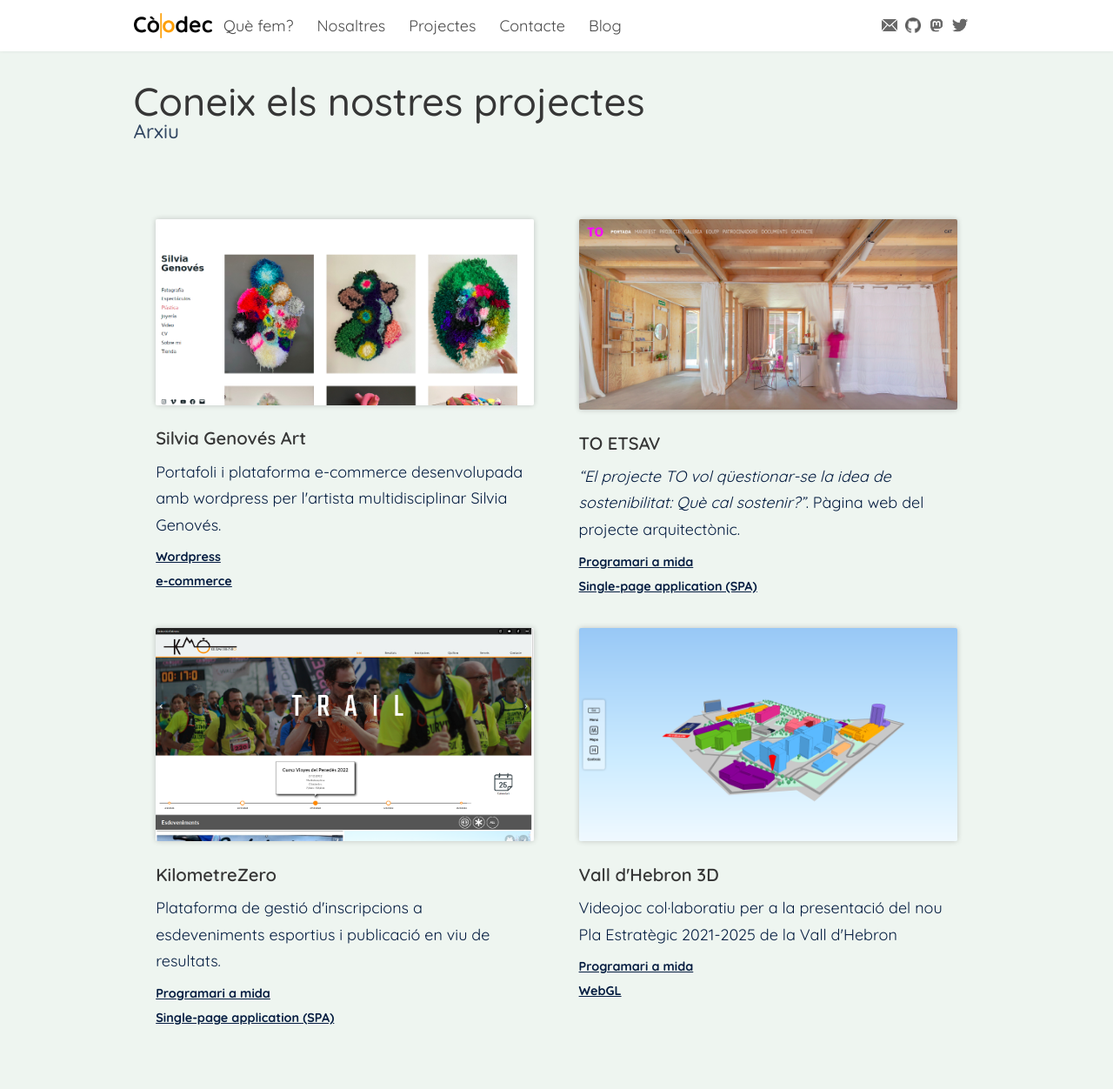
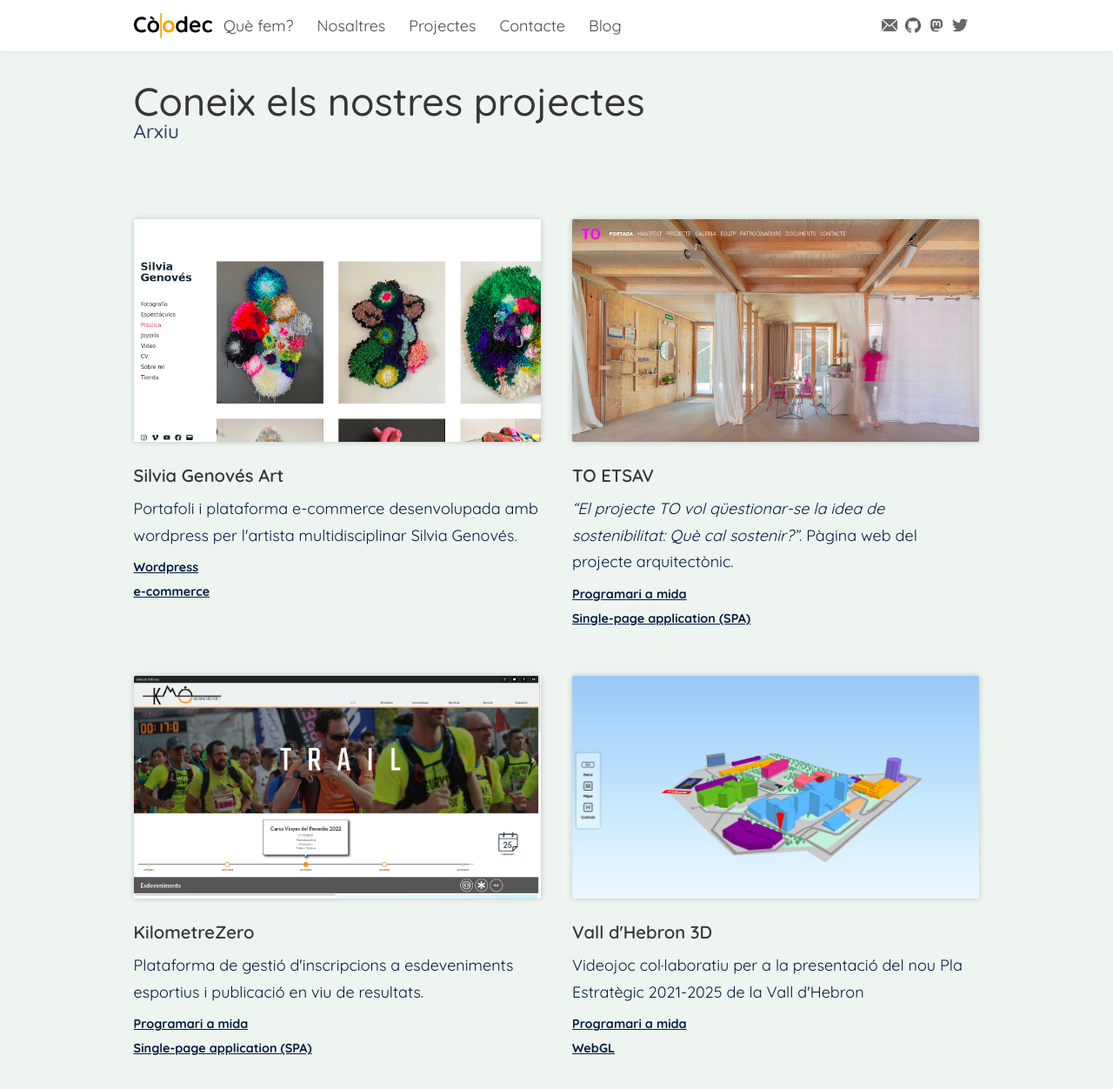
Before and after one commit to codeccoop/codeccoop.github.io, a Jekyll site: the page built from projects.html, in a window 1280 px wide and 1400 px high. Shown: the top 1252 px of the window at 87% size. Built offline with Jekyll 4.4.1, drawn with Linux system fonts in a browser that asks for light colours.

Commit message:
cover updates;

```diff
--- a/_sass/_reset.scss
+++ b/_sass/_reset.scss
@@ -1,4 +1,5 @@
 $header-height: 60px;
+$mobile-header-height: 39px;
 $site-paddings: 12vw;
 $post-width: 800px;
 
--- a/assets/css/pages/home.scss
+++ b/assets/css/pages/home.scss
@@ -15,6 +15,14 @@
     background-repeat: no-repeat;
     background-size: cover;
     background-position: center;
+
+	.is-mobile & {
+		padding-top: $mobile-header-height;
+	}
+
+	&#home {
+		padding-bottom: 55px;
+	}
 
     &#team {
 		padding-bottom: 175px;
@@ -63,6 +71,30 @@
 			width: 100%;
 		}
 	}
+}
+
+.home__title {
+	margin-top: 2rem;
+    font-size: ms(4);
+    font-weight: 500;
+    line-height: .9;
+
+	#home & {
+		color: white;
+		margin-top: 40px;
+
+		.is-mobile & {
+			margin-top: 60px;
+		}
+
+		+ .subtitle {
+			margin-top: -0.25rem;
+		}
+	}
+
+    &:not(:last-child) {
+        margin-bottom: 1rem;
+    }
 }
 
 .home__landing {
@@ -446,7 +478,15 @@
     margin-top: -#{$header-height};
     background: transparent;
 }
-#projects{
+
+#projects {
+	.projects__content {
+		flex: 1;
+		display: flex;
+		flex-direction: column;
+		justify-content: center;
+	}
+
 	.home__projects {
 		@include m-media(zr, sm) {
 			.button {
@@ -460,27 +500,53 @@
 			}
 		}
 	}
-	.projects__data{
-		padding: 40px 0;
+
+	.projects__data {
+		padding: 0px;
 	}
-	.projects__product{
-		align-items: start;
-		padding-right: 0px;
-		&:first-child {
-			padding-left: 0px;
+
+	.projects__product {
+		width: 100%;
+
+		&:not(:last-child) {
+			padding-bottom: 2rem;
+		}
+
+		&:last-child {
+			margin-top: unset;
+		}
+
+		@include m-media(md) {
+			width: 50%;
+
+			&:nth-child(odd) {
+				padding-right: 1rem;
+			}
+
+			&:nth-child(even) {
+				padding-left: 1rem;
+			}
+
+			&:not(:last-child) {
+				padding-bottom: 0px;
+			}
+		}
+
+		.projects__product-body {
+			width: 100%;
 		}
 	}
-	.container__home__projects{
+
+	.container__home__projects {
 		display: flex;
 		align-items: center;
 		justify-content: center;
+		margin-top: 2rem;
 	}
-	.home__projects{
-		margin-top: 40px;
-		padding-bottom: 100px;
-	}
+
 	.projects__product-tags li{
 		display: inline;
+
 		&:not(:first-child){
 			margin-left: 7px;
 		}
--- a/assets/css/pages/projects.scss
+++ b/assets/css/pages/projects.scss
@@ -68,30 +68,44 @@ main.projects {
     align-items: center;
     display: flex;
     flex-direction: column;
-    width: 50%;
-	padding: 0px 2vw;
-	margin-top: 2rem;
+    width: 100%;
 
-	&:nth-child(1),
-	&:nth-child(2) {
-		margin-top: 0;
+	&:not(:last-child) {
+		padding-bottom: 3rem;
 	}
 
-    @include m-media(zr, xsm) {
-        width: 100%;
+	&:last-child {
+		margin-top: unset;
+	}
 
-		&:nth-child(1) {
-			margin-top: 10px;
+	@include m-media(md) {
+		width: 50%;
+
+		&:nth-child(odd) {
+			padding-right: 1rem;
 		}
 
-        + .projects__product {
-            margin-top: 40px;
-        }
-    }
+		&:nth-child(even) {
+			padding-left: 1rem;
+		}
+	}
 
-	img {
-		box-shadow: 0px 0px 6px #0003;
-		border-radius: 2px;
+	> a {
+		display: block;
+		width: 100%;
+
+		> img {
+			object-fit: cover;
+			object-position: left top;
+			width: 100%;
+			height: 40vw;
+			box-shadow: 0px 0px 6px #0003;
+			border-radius: 2px;
+
+			@include m-media(md) {
+				height: 20vw;
+			}
+		}
 	}
 
     h2 {
--- a/index.html
+++ b/index.html
@@ -99,10 +99,8 @@ page: home
 
 </section>
 <section id="projects" class="home__section">
+    <h2 class="home__title title is-3">Projectes</h2>
     <div class="projects__content">
-        <h2 class="home__title title is-3">
-            Projectes
-        </h2>
         <div class="projects__data">
             {% assign home_projects = site.data.projects | slice: 0,2 %}
             {% for project in home_projects %}
```
